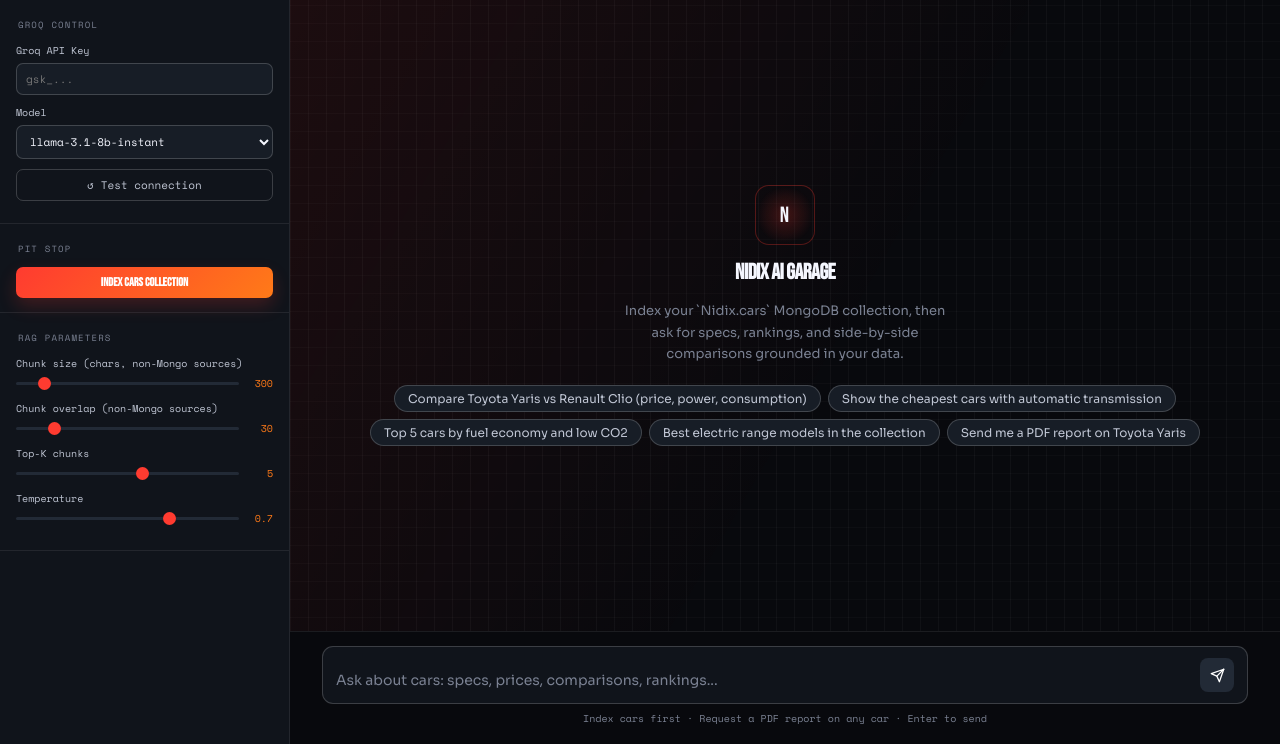
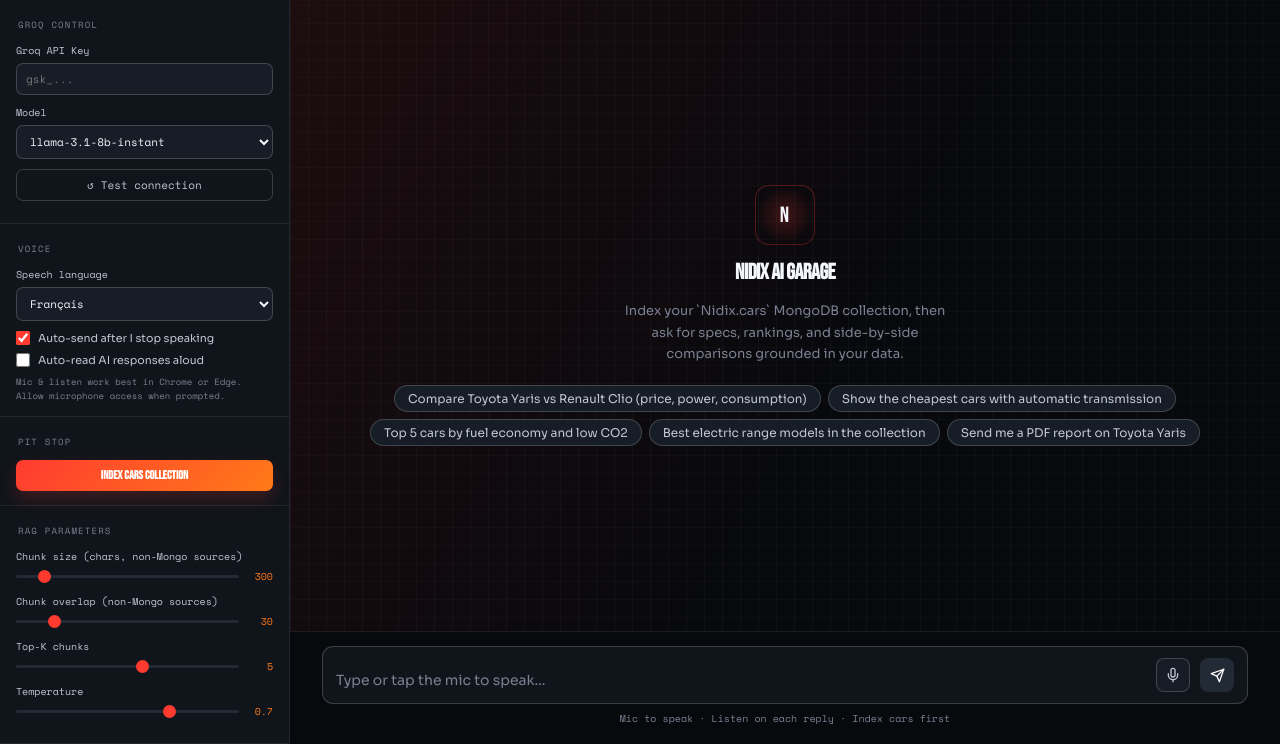
Before and after one commit to Henixu/Nidix-Ai, a FastAPI app: page / in a window 1280 px wide. Shown: the part 56-800 px from the top of the page. Run offline with FastAPI, Linux system fonts and the light colour scheme.

Commit message:
feat: add voice interaction features with microphone support and auto-send options

```diff
--- /dev/null
+++ b/static/voice.js
@@ -0,0 +1,312 @@
+/**
+ * NIDIX AI — browser voice input (STT) and spoken responses (TTS).
+ * Uses Web Speech API (Chrome / Edge recommended).
+ */
+const Voice = (() => {
+  let recognition = null;
+  let listening = false;
+  let speaking = false;
+  let activeSpeakBtn = null;
+  let voiceTranscript = '';
+  let skipNextAutoSend = false;
+  let opts = {};
+
+  function supportsSTT() {
+    return !!(window.SpeechRecognition || window.webkitSpeechRecognition);
+  }
+
+  function supportsTTS() {
+    return !!window.speechSynthesis;
+  }
+
+  function lang() {
+    const el = document.getElementById('voiceLang');
+    return (el && el.value) || 'fr-FR';
+  }
+
+  function autoSendEnabled() {
+    const el = document.getElementById('autoSendVoice');
+    return !el || el.checked;
+  }
+
+  function autoSpeakEnabled() {
+    const el = document.getElementById('autoSpeak');
+    return el && el.checked;
+  }
+
+  function stripForSpeech(text) {
+    if (!text) return '';
+    return String(text)
+      .replace(/\*\*(.+?)\*\*/g, '$1')
+      .replace(/<[^>]+>/g, ' ')
+      .replace(/\s+/g, ' ')
+      .trim();
+  }
+
+  function toast(msg, type) {
+    if (opts.toast) opts.toast(msg, type);
+  }
+
+  function setMicUI(on) {
+    const btn = document.getElementById('micBtn');
+    const wrap = document.querySelector('.inp-wrap');
+    if (btn) btn.classList.toggle('listening', on);
+    if (wrap) wrap.classList.toggle('listening', on);
+    const hint = document.getElementById('voiceHint');
+    if (hint) hint.style.display = on ? '' : 'none';
+  }
+
+  function initRecognition() {
+    const SR = window.SpeechRecognition || window.webkitSpeechRecognition;
+    if (!SR) return null;
+
+    const rec = new SR();
+    rec.continuous = false;
+    rec.interimResults = true;
+    rec.maxAlternatives = 1;
+
+    rec.onstart = () => {
+      listening = true;
+      voiceTranscript = '';
+      setMicUI(true);
+    };
+
+    rec.onresult = (event) => {
+      let interim = '';
+      let finalText = '';
+      for (let i = event.resultIndex; i < event.results.length; i++) {
+        const t = event.results[i][0].transcript;
+        if (event.results[i].isFinal) finalText += t;
+        else interim += t;
+      }
+      const input = opts.getInput && opts.getInput();
+      if (!input) return;
+
+      if (finalText) {
+        voiceTranscript = (voiceTranscript + ' ' + finalText).trim();
+        input.value = voiceTranscript;
+      } else {
+        const base = voiceTranscript;
+        input.value = base ? base + ' ' + interim : interim;
+      }
+      if (opts.resizeInput) opts.resizeInput(input);
+    };
+
+    rec.onerror = (event) => {
+      const err = event.error || 'unknown';
+      if (err !== 'aborted' && err !== 'no-speech') {
+        toast('Voice input error: ' + err, 'err');
+      }
+      stopListening();
+    };
+
+    rec.onend = () => {
+      const input = opts.getInput && opts.getInput();
+      const text = (input && input.value.trim()) || voiceTranscript.trim();
+      const skip = skipNextAutoSend;
+      skipNextAutoSend = false;
+      stopListening();
+      if (!skip && text && autoSendEnabled() && opts.onSend) {
+        opts.onSend();
+      }
+    };
+
+    return rec;
+  }
+
+  function stopListening(suppressAutoSend) {
+    if (suppressAutoSend) skipNextAutoSend = true;
+    listening = false;
+    setMicUI(false);
+    if (recognition) {
+      try { recognition.abort(); } catch (_) {}
+      try { recognition.stop(); } catch (_) {}
+    }
+  }
+
+  function toggleMic() {
+    if (!supportsSTT()) {
+      toast('Voice input is not supported in this browser. Use Chrome or Edge.', 'err');
+      return;
+    }
+    if (opts.isBusy && opts.isBusy()) {
+      toast('Wait for the current response to finish.', 'err');
+      return;
+    }
+
+    if (listening) {
+      stopListening();
+      return;
+    }
+
+    stopSpeaking();
+    if (!recognition) recognition = initRecognition();
+    if (!recognition) return;
+
+    recognition.lang = lang();
+    voiceTranscript = (opts.getInput && opts.getInput().value.trim()) || '';
+
+    try {
+      recognition.start();
+    } catch (e) {
+      toast('Could not start microphone. Check browser permissions.', 'err');
+    }
+  }
+
+  function pickVoice(utterance) {
+    const voices = window.speechSynthesis.getVoices();
+    const preferred = lang().toLowerCase();
+    const match =
+      voices.find(v => v.lang && v.lang.toLowerCase() === preferred) ||
+      voices.find(v => v.lang && v.lang.toLowerCase().startsWith(preferred.split('-')[0])) ||
+      voices.find(v => v.lang && v.lang.toLowerCase().startsWith('fr')) ||
+      voices[0];
+    if (match) utterance.voice = match;
+  }
+
+  function setSpeakBtnState(btn, state) {
+    if (!btn) return;
+    btn.classList.remove('speaking', 'paused');
+    if (state) btn.classList.add(state);
+    const label = btn.querySelector('.speak-label');
+    if (label) {
+      label.textContent = state === 'speaking' ? 'Stop' : 'Listen';
+    }
+  }
+
+  function stopSpeaking() {
+    if (window.speechSynthesis) window.speechSynthesis.cancel();
+    speaking = false;
+    if (activeSpeakBtn) setSpeakBtnState(activeSpeakBtn, null);
+    activeSpeakBtn = null;
+  }
+
+  function speak(text, btn) {
+    if (!supportsTTS()) {
+      toast('Text-to-speech is not supported in this browser.', 'err');
+      return;
+    }
+    const plain = stripForSpeech(text);
+    if (!plain) return;
+
+    if (speaking && btn === activeSpeakBtn) {
+      stopSpeaking();
+      return;
+    }
+
+    stopSpeaking();
+    const utterance = new SpeechSynthesisUtterance(plain);
+    utterance.lang = lang();
+    utterance.rate = 1;
+    utterance.pitch = 1;
+
+    const start = () => {
+      pickVoice(utterance);
+      speaking = true;
+      activeSpeakBtn = btn || null;
+      if (btn) setSpeakBtnState(btn, 'speaking');
+    };
+
+    utterance.onstart = start;
+    utterance.onend = () => {
+      speaking = false;
+      if (activeSpeakBtn) setSpeakBtnState(activeSpeakBtn, null);
+      activeSpeakBtn = null;
+    };
+    utterance.onerror = () => {
+      speaking = false;
+      if (activeSpeakBtn) setSpeakBtnState(activeSpeakBtn, null);
+      activeSpeakBtn = null;
+    };
+
+    if (window.speechSynthesis.getVoices().length === 0) {
+      window.speechSynthesis.onvoiceschanged = () => {
+        window.speechSynthesis.onvoiceschanged = null;
+        pickVoice(utterance);
+        window.speechSynthesis.speak(utterance);
+      };
+    }
+    window.speechSynthesis.speak(utterance);
+  }
+
+  function speakAnswer(messageId) {
+    const mc = document.getElementById('mc-' + messageId);
+    const text = (mc && mc.dataset.plainText) || (mc && mc.textContent) || '';
+    const btn = document.querySelector(`[data-speak-for="${messageId}"]`);
+    speak(text, btn);
+  }
+
+  function maybeAutoSpeak(text) {
+    if (autoSpeakEnabled()) speak(text, null);
+  }
+
+  function savePrefs() {
+    const autoSpeak = document.getElementById('autoSpeak');
+    const autoSend = document.getElementById('autoSendVoice');
+    const voiceLang = document.getElementById('voiceLang');
+    if (autoSpeak) localStorage.setItem('autoSpeak', autoSpeak.checked ? '1' : '0');
+    if (autoSend) localStorage.setItem('autoSendVoice', autoSend.checked ? '1' : '0');
+    if (voiceLang) localStorage.setItem('voiceLang', voiceLang.value);
+  }
+
+  function loadPrefs() {
+    const autoSpeak = document.getElementById('autoSpeak');
+    const autoSend = document.getElementById('autoSendVoice');
+    const voiceLang = document.getElementById('voiceLang');
+    if (autoSpeak) autoSpeak.checked = localStorage.getItem('autoSpeak') === '1';
+    if (autoSend) autoSend.checked = localStorage.getItem('autoSendVoice') !== '0';
+    if (voiceLang) {
+      const saved = localStorage.getItem('voiceLang');
+      if (saved) voiceLang.value = saved;
+    }
+  }
+
+  function init(options) {
+    opts = options || {};
+    loadPrefs();
+
+    const micBtn = document.getElementById('micBtn');
+    if (micBtn) micBtn.addEventListener('click', toggleMic);
+
+    ['autoSpeak', 'autoSendVoice', 'voiceLang'].forEach(id => {
+      const el = document.getElementById(id);
+      if (el) el.addEventListener('change', savePrefs);
+    });
+
+    if (!supportsSTT() && micBtn) {
+      micBtn.disabled = true;
+      micBtn.title = 'Voice input not supported in this browser';
+    }
+
+    if (window.speechSynthesis) {
+      window.speechSynthesis.getVoices();
+    }
+  }
+
+  function speakButtonHtml(messageId) {
+    return `<button type="button" class="icon-btn speak-btn" data-speak-for="${messageId}"
+      onclick="Voice.speakAnswer('${messageId}')" title="Listen to this response">
+      <svg viewBox="0 0 24 24" fill="none" stroke="currentColor" stroke-width="2"
+        stroke-linecap="round" stroke-linejoin="round">
+        <polygon points="11 5 6 9 2 9 2 15 6 15 11 19 11 5"/>
+        <path d="M15.54 8.46a5 5 0 0 1 0 7.07"/>
+        <path d="M19.07 4.93a10 10 0 0 1 0 14.14"/>
+      </svg>
+      <span class="speak-label">Listen</span>
+    </button>`;
+  }
+
+  return {
+    init,
+    toggleMic,
+    speak,
+    speakAnswer,
+    maybeAutoSpeak,
+    stopSpeaking,
+    stopListening,
+    speakButtonHtml,
+    stripForSpeech,
+    supportsSTT,
+    supportsTTS,
+  };
+})();
--- a/templates/index.html
+++ b/templates/index.html
@@ -439,6 +439,78 @@
 .send:disabled { background: var(--surface3); cursor: not-allowed; }
 .send svg { width: 15px; height: 15px; }
 
+.icon-btn {
+  width: 34px; height: 34px;
+  background: var(--surface2);
+  border: 1px solid var(--border2);
+  border-radius: 8px;
+  cursor: pointer;
+  display: flex; align-items: center; justify-content: center;
+  flex-shrink: 0;
+  transition: all .2s;
+  color: var(--text2);
+  padding: 0;
+}
+.icon-btn:hover { border-color: var(--accent); color: var(--accent2); }
+.icon-btn:disabled { opacity: 0.4; cursor: not-allowed; }
+.icon-btn svg { width: 16px; height: 16px; }
+
+.mic-btn.listening {
+  background: rgba(255, 59, 48, 0.2);
+  border-color: var(--accent);
+  color: var(--accent);
+  animation: micPulse 1.2s ease-in-out infinite;
+}
+.inp-wrap.listening { border-color: var(--accent); box-shadow: 0 0 0 2px rgba(255, 59, 48, 0.15); }
+
+@keyframes micPulse {
+  0%, 100% { transform: scale(1); }
+  50% { transform: scale(1.06); }
+}
+
+.voice-hint {
+  font-size: 10px;
+  color: var(--accent2);
+  font-family: var(--mono);
+  text-align: center;
+  margin-top: 4px;
+  display: none;
+}
+
+.voice-check {
+  display: flex;
+  align-items: center;
+  gap: 8px;
+  font-size: 11px;
+  color: var(--text2);
+  margin-bottom: 8px;
+  cursor: pointer;
+  user-select: none;
+}
+.voice-check input { accent-color: var(--accent); width: 14px; height: 14px; }
+
+.msg-actions {
+  display: flex;
+  gap: 8px;
+  margin-top: 8px;
+  flex-wrap: wrap;
+}
+.speak-btn {
+  width: auto;
+  min-width: 34px;
+  height: 30px;
+  padding: 0 10px;
+  gap: 6px;
+  font-size: 10px;
+  font-family: var(--mono);
+}
+.speak-btn .speak-label { font-size: 10px; }
+.speak-btn.speaking {
+  background: rgba(45, 212, 191, 0.15);
+  border-color: var(--teal);
+  color: var(--teal);
+}
+
 .inp-hint {
   font-size: 10px; color: var(--text3);
   font-family: var(--mono); margin-top: 7px; text-align: center;
@@ -503,6 +575,30 @@
       <input id="customModel" placeholder="e.g. llama3.2:3b">
     </div>
     <button class="btn-ghost" onclick="testGroq()">↺ Test connection</button>
+  </div>
+
+  <!-- Voice -->
+  <div class="s-sec">
+    <div class="s-label">Voice</div>
+    <div class="fg">
+      <label>Speech language</label>
+      <select id="voiceLang">
+        <option value="fr-FR">Français</option>
+        <option value="en-US">English</option>
+        <option value="en-GB">English (UK)</option>
+      </select>
+    </div>
+    <label class="voice-check">
+      <input type="checkbox" id="autoSendVoice" checked>
+      Auto-send after I stop speaking
+    </label>
+    <label class="voice-check">
+      <input type="checkbox" id="autoSpeak">
+      Auto-read AI responses aloud
+    </label>
+    <div style="font-size:9px;color:var(--text3);font-family:var(--mono);line-height:1.5">
+      Mic &amp; listen work best in Chrome or Edge. Allow microphone access when prompted.
+    </div>
   </div>
 
   <!-- Index -->
@@ -575,8 +671,16 @@
 
   <div class="inp-area">
     <div class="inp-wrap">
-      <textarea id="qInput" placeholder="Ask about cars: specs, prices, comparisons, rankings..."
+      <textarea id="qInput" placeholder="Type or tap the mic to speak..."
         rows="1" onkeydown="onKey(event)" oninput="resize(this)"></textarea>
+      <button type="button" class="icon-btn mic-btn" id="micBtn" title="Speak your question">
+        <svg viewBox="0 0 24 24" fill="none" stroke="currentColor" stroke-width="2"
+             stroke-linecap="round" stroke-linejoin="round">
+          <path d="M12 2a3 3 0 0 0-3 3v7a3 3 0 0 0 6 0V5a3 3 0 0 0-3-3z"/>
+          <path d="M19 10v2a7 7 0 0 1-14 0v-2"/>
+          <line x1="12" y1="19" x2="12" y2="22"/>
+        </svg>
+      </button>
       <button class="send" id="sendBtn" onclick="ask()" disabled>
         <svg viewBox="0 0 24 24" fill="none" stroke="currentColor" stroke-width="2"
              stroke-linecap="round" stroke-linejoin="round">
@@ -585,12 +689,14 @@
         </svg>
       </button>
     </div>
-    <div class="inp-hint">Index cars first · Request a PDF report on any car · Enter to send</div>
+    <div class="voice-hint" id="voiceHint">Listening… speak now</div>
+    <div class="inp-hint">Mic to speak · Listen on each reply · Index cars first</div>
   </div>
 </main>
 
 <div class="toast" id="toast"></div>
 
+<script src="/static/voice.js"></script>
 <script>
 // ── State ──────────────────────────────────────────────────────────────────────
 let indexed = false;
@@ -760,6 +866,9 @@
   const q = $('qInput').value.trim();
   if (!q) return;
 
+  if (typeof Voice !== 'undefined') Voice.stopListening(true);
+  if (typeof Voice !== 'undefined') Voice.stopSpeaking();
+
   busy = true;
   $('qInput').value = '';
   $('qInput').style.height = 'auto';
@@ -790,6 +899,9 @@
       </div>
       <div id="pipe-${aiId}"></div>
       <div id="src-${aiId}"></div>
+      <div class="msg-actions" id="actions-${aiId}">
+        ${typeof Voice !== 'undefined' ? Voice.speakButtonHtml(aiId) : ''}
+      </div>
     </div>`;
   chat.appendChild(shell);
   chat.scrollTop = chat.scrollHeight;
@@ -878,7 +990,11 @@
 
           if (ev.type === 'done') {
             mcEl.innerHTML = formatAnswer(answer);
+            mcEl.dataset.plainText = answer;
             setPipe(4);
+            if (typeof Voice !== 'undefined' && answer.trim()) {
+              Voice.maybeAutoSpeak(answer);
+            }
           }
 
           if (ev.type === 'error') {
@@ -920,6 +1036,16 @@
 $('modelBadge').textContent = model();
 loadGroqKey();
 testGroq(false);
+
+if (typeof Voice !== 'undefined') {
+  Voice.init({
+    getInput: () => $('qInput'),
+    resizeInput: resize,
+    onSend: () => ask(),
+    isBusy: () => busy,
+    toast: toast,
+  });
+}
 </script>
 </body>
 </html>
```
